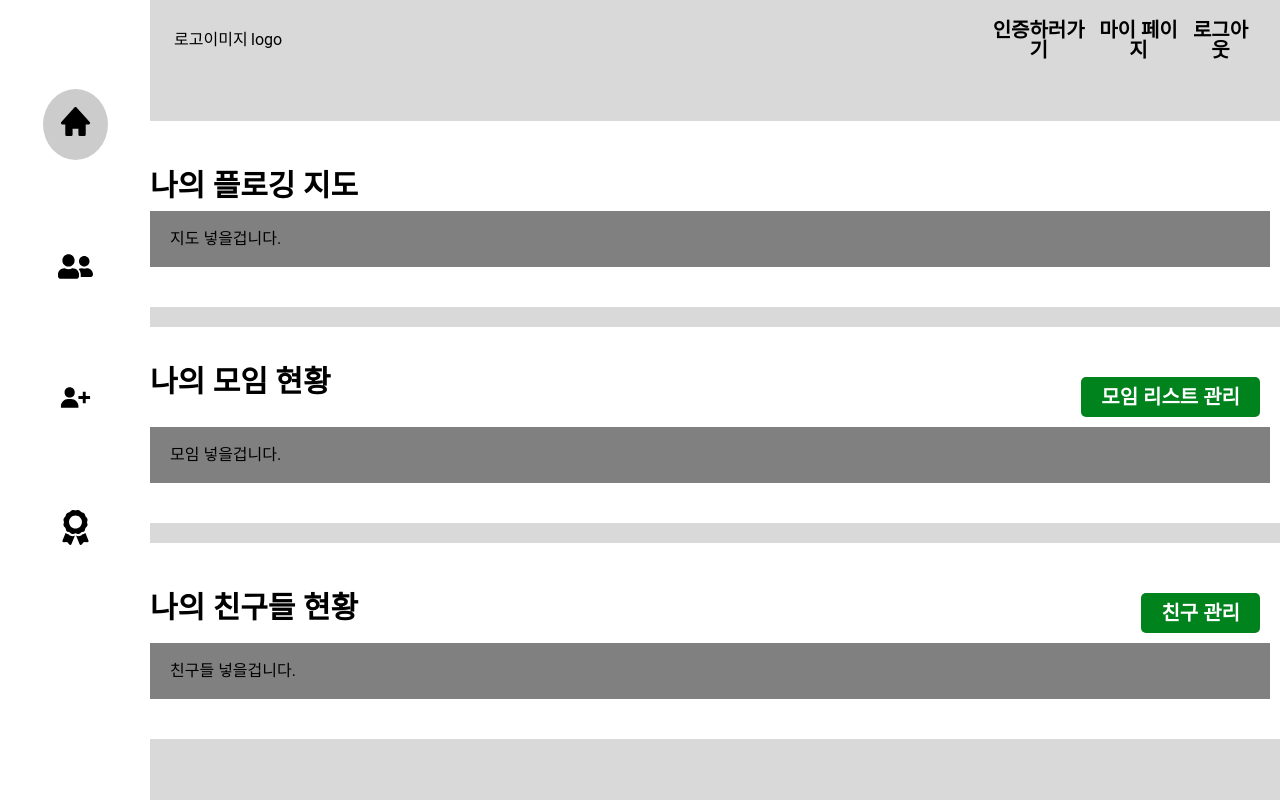
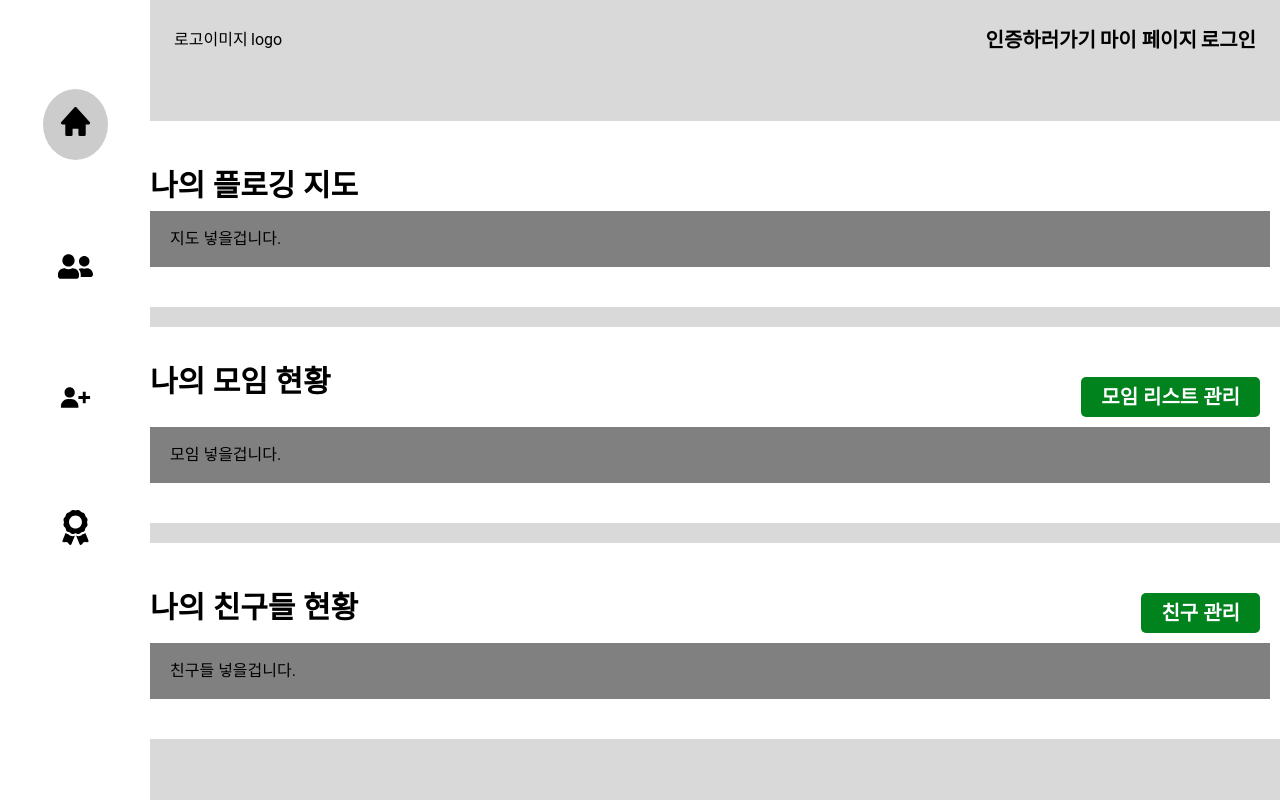
Before and after one commit to daechan-jo/seoul-plog-fiesta, a React (Create React App) app in the folder front/: page / in a window 1280 px wide. Shown: the top 800 px of the page. Built offline with nearby package versions, Linux system fonts and the light colour scheme.

Commit message:
:pencil: Style: 로그인 Link 수정

```diff
--- a/front/src/components/layout/Header.js
+++ b/front/src/components/layout/Header.js
@@ -15,8 +15,8 @@ const Header = () => {
         <Link to="/mypage">
           <button>마이 페이지</button>
         </Link>
-        <Link to="#">
-          <button>로그아웃</button>
+        <Link to="/login">
+          <button>로그인</button>
         </Link>
       </nav>
     </header>
```
